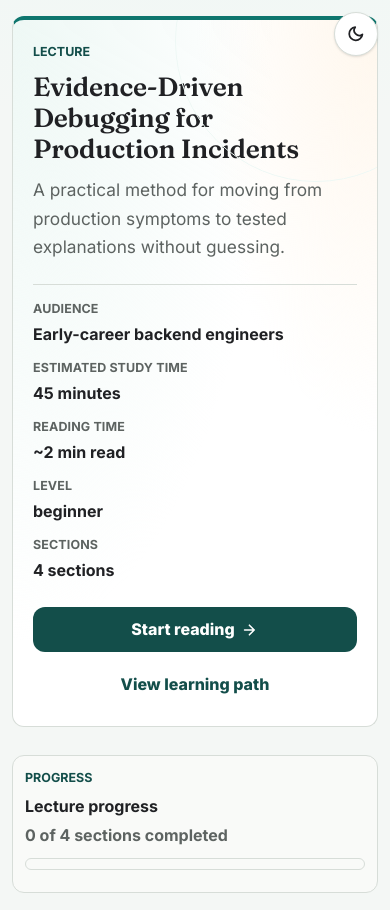
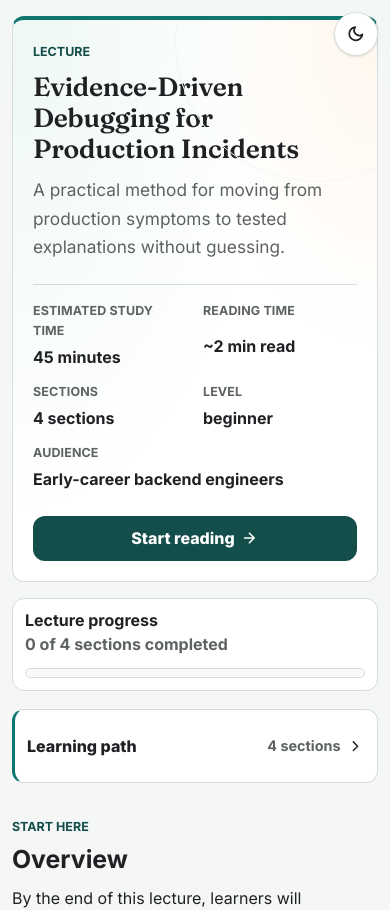
Before and after one commit to salitaba/lecture-skill, a Next.js app: page / in a window 390 px wide. Shown: the top 910 px of the page. Built offline with nearby package versions, Linux system fonts and the light colour scheme.

Commit message:
improve lecture ux

```diff
--- a/src/app/globals.css
+++ b/src/app/globals.css
@@ -289,6 +289,28 @@ select:focus-visible {
   pointer-events: none;
 }
 
+.lecture-header {
+  padding: 34px 36px 30px;
+  margin-bottom: 16px;
+}
+
+.lecture-header .description {
+  max-width: 62ch;
+}
+
+.lecture-header .facts-list.metadata-grid {
+  grid-template-columns: repeat(5, minmax(0, auto));
+  justify-content: start;
+  gap: 10px 26px;
+  margin-top: 22px;
+  padding-top: 16px;
+  border-top: 1px solid var(--border);
+}
+
+.lecture-header .facts-list.metadata-grid .facts-list-item:last-child {
+  max-width: 28ch;
+}
+
 .eyebrow,
 .component-label,
 .section-number,
@@ -420,7 +442,7 @@ dd {
   grid-template-columns: minmax(220px, 252px) minmax(0, 820px);
   gap: 36px;
   align-items: start;
-  padding-top: 28px;
+  padding-top: 24px;
   justify-content: space-between;
 }
 
@@ -817,6 +839,15 @@ details[open] > summary .learning-path-chevron {
   box-shadow: none;
 }
 
+.lecture-progress {
+  grid-template-columns: minmax(210px, auto) minmax(180px, 1fr) auto;
+  gap: 18px;
+  align-items: center;
+  margin-top: 12px;
+  padding: 14px 16px;
+  background: var(--surface);
+}
+
 .lecture-progress-header {
   display: flex;
   gap: 16px;
@@ -828,6 +859,15 @@ details[open] > summary .learning-path-chevron {
 .collection-progress h2 {
   margin-bottom: 6px;
   font-size: 1.2rem;
+}
+
+.lecture-progress h2 {
+  margin: 0 0 2px;
+  font-size: 1rem;
+}
+
+.lecture-progress .progress-meter-track {
+  height: 10px;
 }
 
 .lecture-progress-summary,
@@ -862,6 +902,16 @@ details[open] > summary .learning-path-chevron {
   flex-direction: column;
   gap: 10px;
   min-width: 0;
+}
+
+.lecture-progress .lecture-progress-footer {
+  display: block;
+}
+
+.lecture-progress .btn-ghost-muted {
+  min-height: 40px;
+  padding: 7px 11px;
+  background: transparent;
 }
 
 .progress-reset-row {
@@ -1090,6 +1140,10 @@ details[open] > summary .learning-path-chevron {
   background: var(--highlight-bg);
   border: 1px solid var(--highlight-border);
   border-radius: var(--radius-md);
+}
+
+.resume-prompt + .lecture-progress {
+  margin-top: 10px;
 }
 
 .resume-prompt p {
@@ -3190,6 +3244,14 @@ td {
     grid-template-columns: 1fr;
   }
 
+  .lecture-header .facts-list.metadata-grid {
+    grid-template-columns: repeat(3, minmax(0, 1fr));
+  }
+
+  .lecture-progress {
+    grid-template-columns: minmax(200px, 0.75fr) minmax(180px, 1.25fr) auto;
+  }
+
   .section-nav {
     position: static;
   }
@@ -3278,6 +3340,16 @@ td {
   .collection-header {
     padding: 22px 20px 20px;
     border-radius: var(--radius-md);
+  }
+
+  .lecture-header .facts-list.metadata-grid {
+    grid-template-columns: repeat(2, minmax(0, 1fr));
+    gap: 12px 16px;
+  }
+
+  .lecture-header .facts-list.metadata-grid .facts-list-item:last-child {
+    grid-column: 1 / -1;
+    max-width: none;
   }
 
   .lecture-header-actions {
@@ -3312,8 +3384,17 @@ td {
   }
 
   .lecture-progress {
+    grid-template-columns: 1fr;
     padding: 12px;
     gap: 10px;
+  }
+
+  .lecture-progress .lecture-progress-footer {
+    width: 100%;
+  }
+
+  .lecture-progress .progress-reset-row {
+    justify-content: flex-start;
   }
 
   .lecture-progress h2,
@@ -3666,6 +3747,36 @@ td {
   border-radius: var(--radius-md);
 }
 
+.lecture-study-tools {
+  display: grid;
+  gap: 14px;
+  min-width: 0;
+  margin-top: 12px;
+  padding-top: 30px;
+  border-top: 1px solid var(--border);
+}
+
+.lecture-study-tools-header {
+  max-width: var(--prose-measure);
+}
+
+.lecture-study-tools-header h2 {
+  margin-bottom: 6px;
+}
+
+.lecture-study-tools-header p:last-child {
+  margin: 0;
+  color: var(--muted);
+}
+
+.lecture-study-tools .learner-dashboard-summary {
+  box-shadow: none;
+}
+
+.lecture-study-tools .assessment-index-disclosure {
+  margin-top: 0;
+}
+
 .learner-dashboard-summary {
   background: var(--surface);
   border-left: 5px solid var(--highlight-border);
--- a/src/components/lecture-kit/LectureHeader.tsx
+++ b/src/components/lecture-kit/LectureHeader.tsx
@@ -28,21 +28,19 @@ export function LectureHeader({
       <FactsList
         aria-label="Lecture metadata"
         className="metadata-grid"
+        variant="compact"
         items={[
-          { label: "Audience", value: metadata.audience },
           { label: "Estimated study time", value: metadata.duration },
           ...(readingMinutes ? [{ label: "Reading time", value: `~${readingMinutes} min read` }] : []),
+          { label: "Sections", value: `${sectionCount} ${sectionCount === 1 ? "section" : "sections"}` },
           { label: "Level", value: metadata.level },
-          { label: "Sections", value: `${sectionCount} ${sectionCount === 1 ? "section" : "sections"}` }
+          { label: "Audience", value: metadata.audience }
         ]}
       />
       <div className="lecture-header-actions">
         <a className="header-action-primary" href="#overview-heading">
           Start reading <Icon name="arrow-next" />
         </a>
-        <a className="header-action-secondary" href="#learning-path">
-          View learning path
-        </a>
       </div>
     </header>
   );
--- a/src/components/lecture-kit/LecturePage.tsx
+++ b/src/components/lecture-kit/LecturePage.tsx
@@ -78,14 +78,6 @@ export function LecturePage({ lecture, templatePath, collectionNavigation, colle
           <div className="lecture-layout">
             <SectionNavigation sections={lecture.sections} />
             <article className="lecture-content">
-              <AssessmentIndexDisclosure assessments={assessments} linkMode="single" id="lecture-assessment-index" />
-              <LearnerDashboardSummary objectives={lecture.objectives} assessments={assessments} firstActionHref={`#${lecture.sections[0]?.anchor ?? lectureNavigationTargets.overview.id}`} />
-              <ReviewQueue
-                objectives={lecture.objectives}
-                assessments={assessments}
-                emptyStateHref="#learning-path"
-                emptyStateLabel="Browse learning path"
-              />
               <section className="overview-section lecture-panel quiet-reading-surface" aria-labelledby={lectureNavigationTargets.overview.id}>
                 <p className="section-kicker">Start Here</p>
                 <h2 id={lectureNavigationTargets.overview.id}>{lectureNavigationTargets.overview.label}</h2>
@@ -124,6 +116,23 @@ export function LecturePage({ lecture, templatePath, collectionNavigation, colle
                 </div>
               </section>
 
+              <section className="lecture-study-tools" aria-labelledby="lecture-study-tools-title">
+                <header className="lecture-study-tools-header">
+                  <p className="section-kicker">After the lesson</p>
+                  <h2 id="lecture-study-tools-title">Study tools</h2>
+                  <p>Review your progress, revisit activities, or find an assessment when you need it.</p>
+                </header>
+                <LearnerDashboardSummary objectives={lecture.objectives} assessments={assessments} firstActionHref={`#${lecture.sections[0]?.anchor ?? lectureNavigationTargets.overview.id}`} />
+                <ReviewQueue
+                  objectives={lecture.objectives}
+                  assessments={assessments}
+                  emptyStateHref="#learning-path"
+                  emptyStateLabel="Browse learning path"
+                  compactEmpty
+                />
+                <AssessmentIndexDisclosure assessments={assessments} linkMode="single" id="lecture-assessment-index" />
+              </section>
+
               <GlossaryIndex entries={glossaryEntries} id="lecture-glossary-index" />
 
               <AnswerReviewDisclosure lecture={lecture} />
--- a/src/components/lecture-kit/progress/LectureProgressBar.tsx
+++ b/src/components/lecture-kit/progress/LectureProgressBar.tsx
@@ -20,7 +20,6 @@ export function LectureProgressBar() {
     <section className="lecture-progress" aria-labelledby="lecture-progress-title">
       <div className="lecture-progress-header">
         <div>
-          <p className="section-kicker">Progress</p>
           <h2 id="lecture-progress-title">Lecture progress</h2>
           <p className="lecture-progress-summary">
             {progressSummary}
@@ -31,16 +30,16 @@ export function LectureProgressBar() {
 
       <ProgressMeter value={loaded ? percentComplete : undefined} label="Lecture progress" />
 
-      <div className="lecture-progress-footer">
-        {hasWork ? (
+      {hasWork ? (
+        <div className="lecture-progress-footer">
           <span className="progress-reset-row">
             <Button variant="ghost" tone="muted" className="progress-reset-button" onClick={onReset} aria-keyshortcuts="Alt+R">
               Reset progress
             </Button>
             <span className="progress-reset-shortcut-hint">Alt+R</span>
           </span>
-        ) : null}
-      </div>
+        </div>
+      ) : null}
     </section>
   );
 }
```
Also changed, not shown: 1 other file (tests, documents, lock files or other folders).
